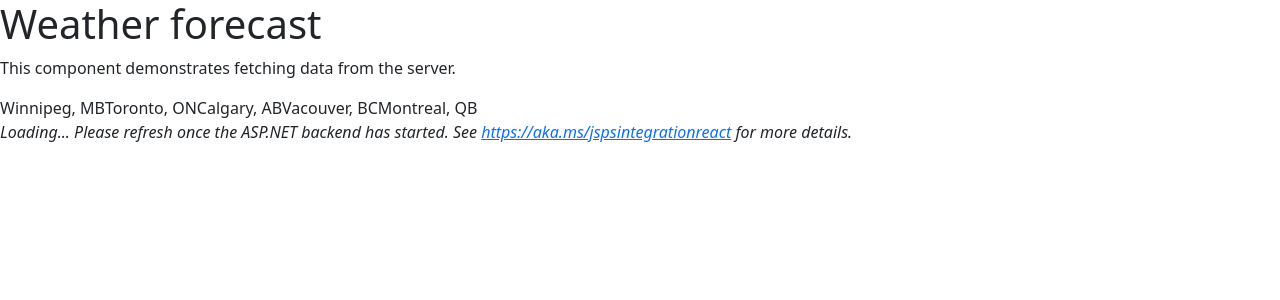
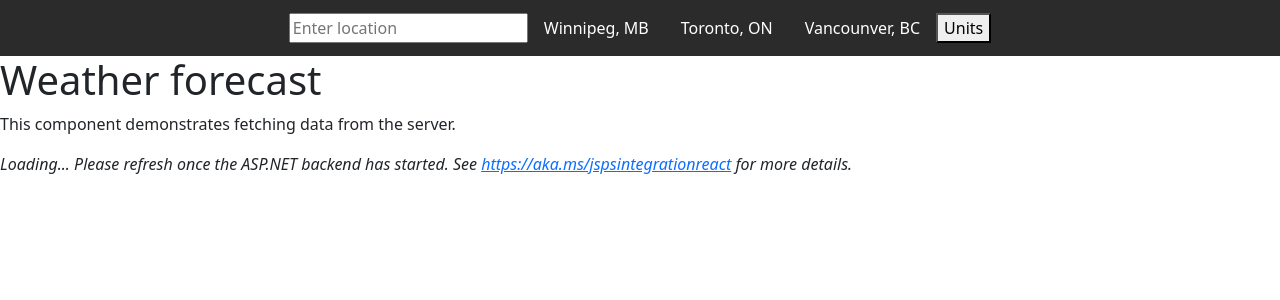
Before and after one commit to thuanquang98/weather-app, a React (Vite) app in the folder reactapp/: page / in a window 1280 px wide. Shown: the top 300 px of the page. Built offline with nearby package versions, Linux system fonts and the light colour scheme; no server answers.

Commit message:
added search, location history, units button components in navbar

```diff
--- a/reactapp/src/App.jsx
+++ b/reactapp/src/App.jsx
@@ -1,6 +1,6 @@
 import React, { Component } from 'react';
 import Forecasts from './Components/Forecasts';
-import Weathers from './Components/Weathers.jsx'
+import Navbar from './Components/Navbar.jsx';
 
 export default class App extends Component {
     static displayName = App.name;
@@ -8,6 +8,8 @@ export default class App extends Component {
     constructor(props) {
         super(props);
         this.state = { forecasts: [], loading: true };
+        this.state.locations = ["Winnipeg, MB", "Toronto, ON", "Vancounver, BC"]
+        this.state.units = ["Celcius", "Fahrenheit"]
     }
 
     componentDidMount() {
@@ -27,9 +29,9 @@ export default class App extends Component {
 
         return (
             <div>
+                <Navbar locations={this.state.locations} />
                 <h1 id="tabelLabel" >Weather forecast</h1>
                 <p>This component demonstrates fetching data from the server.</p>
-                <Weathers />
                 {contents}
             </div>
         );
--- /dev/null
+++ b/reactapp/src/Components/DropdownMenu.jsx
@@ -0,0 +1,21 @@
+import React, { Component } from 'react'
+
+/**
+ * isOpen: is the dropdownmenu opened? if yes, dropdownmenu visible
+ * receive props.
+ */
+
+export default class DropdownMenu extends Component {
+
+    constructor(props) {
+        super(props);
+    }
+
+    render() {
+        return (
+            <div id='units'>
+                <button>Units</button>
+            </div>
+        )
+    }
+}
--- a/reactapp/src/Components/Navbar.jsx
+++ b/reactapp/src/Components/Navbar.jsx
@@ -0,0 +1,18 @@
+import React from 'react'
+import '../css/navbar.css'
+import DropdownMenu from './DropdownMenu'
+
+export default function Navbar(props) {
+  return (
+    <nav className='navContainer'>
+      <div className="contentContainer">
+
+        <input type="text" placeholder='Enter location' />
+        <ul>
+          {props.locations.map(location => <li className="nav-item" key={location}><a href="">{location}</a></li>)}
+        </ul>
+        <DropdownMenu />
+      </div>
+    </nav>
+  )
+}
--- /dev/null
+++ b/reactapp/src/css/navbar.css
@@ -0,0 +1,39 @@
+* {
+    box-sizing: border-box;
+}
+
+.navContainer {
+    display: flex;
+    justify-content: space-between;
+    align-items: center;
+    width: 100%;
+    background-color: #2B2B2B;
+    color: white;
+
+}
+
+.navContainer ul {
+    list-style: none;
+    margin: 0;
+    padding: 0;
+    display: flex;
+}
+
+.nav-item:hover {
+    background-color: #555;
+}
+
+.navContainer a {
+    color: inherit;
+    padding: 1rem;
+    text-decoration: none;
+    display: flex;
+    align-items: center;
+}
+
+.contentContainer {
+    display: flex;
+    align-items: center;
+    position: relative;
+    margin: auto;
+}
```
Also changed, not shown: reactapp/src/Components/navbar.css (deleted).
